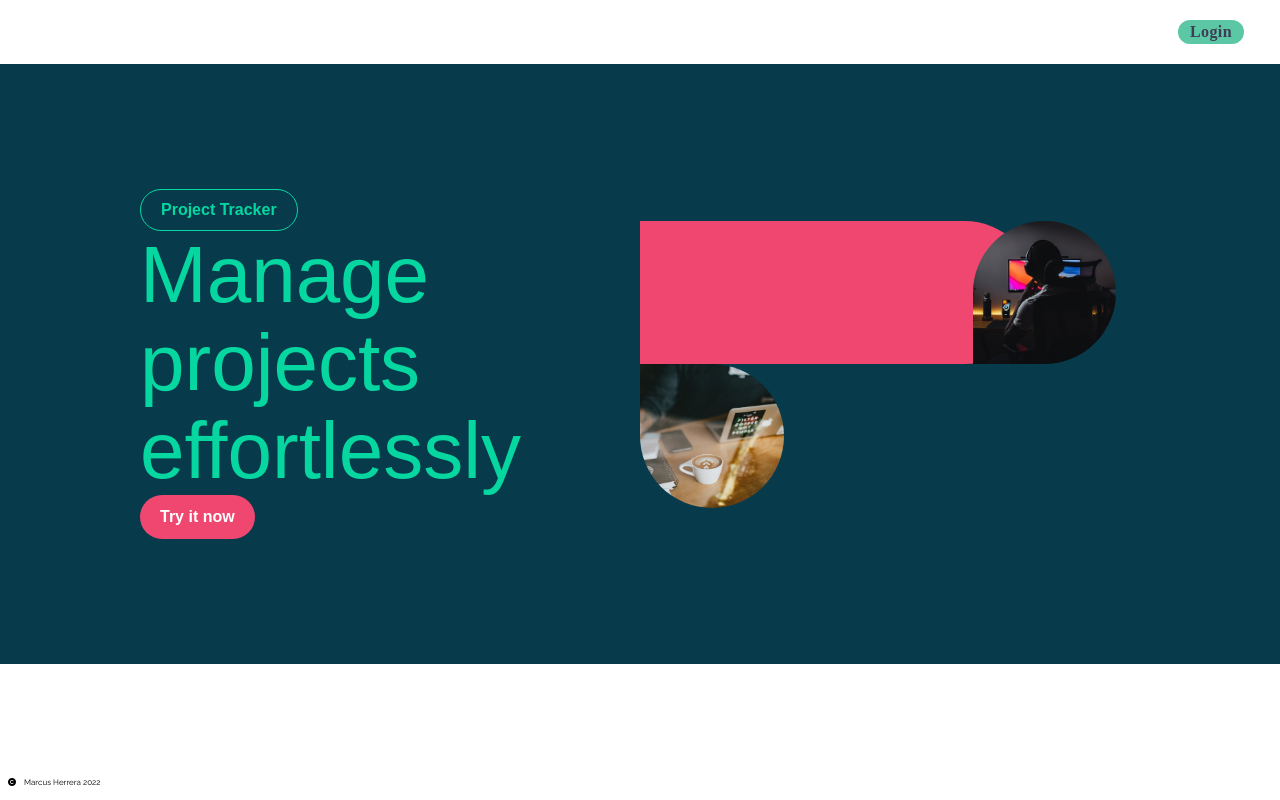
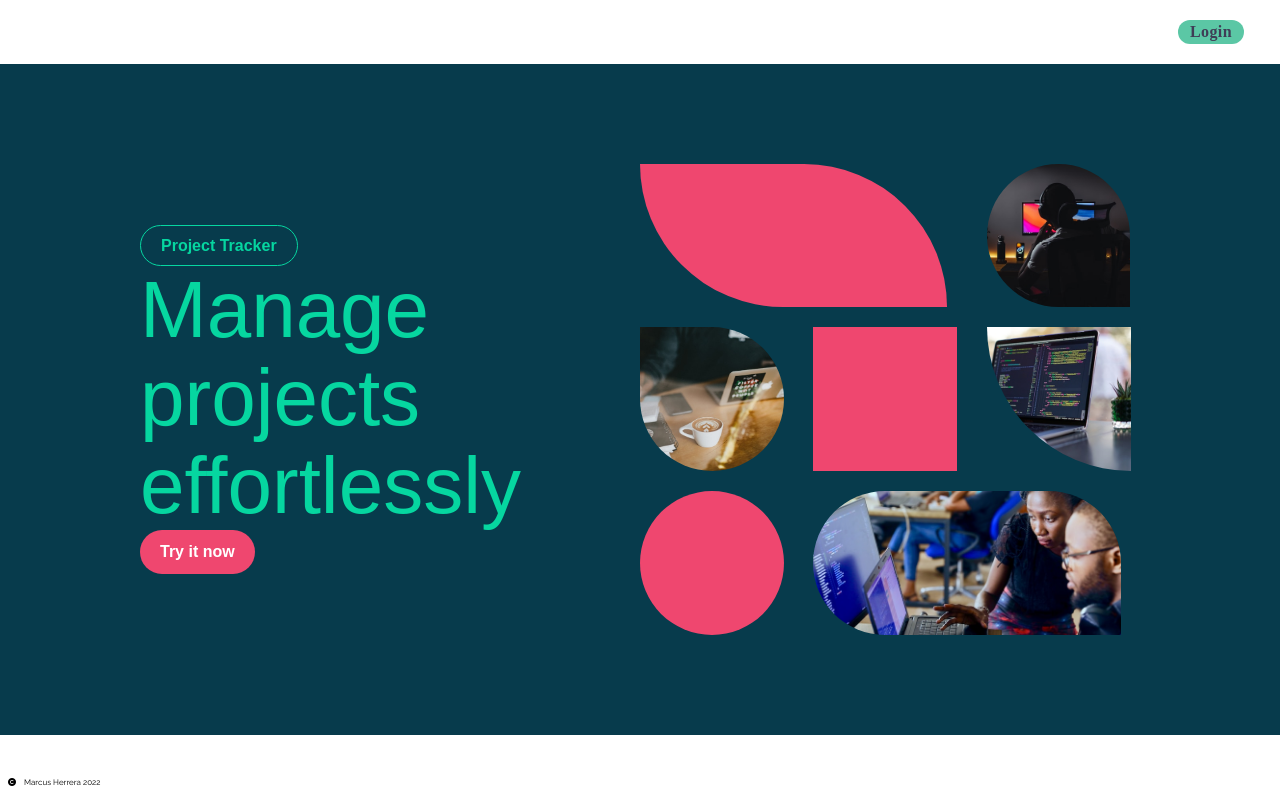
Before and after one commit to mahiv87/Project-Tracker, a React (Create React App) app in the folder client/: page / in a window 1280 px wide. Built offline with nearby package versions, Linux system fonts and the light colour scheme.

Commit message:
hero grid layout

```diff
--- a/client/src/pages/Home.js
+++ b/client/src/pages/Home.js
@@ -21,6 +21,10 @@ const Home = () => {
 						<div className={styles.blobTopLeft}></div>
 						<div className={styles.imgTopRight}></div>
 						<div className={styles.imgCenterLeft}></div>
+						<div className={styles.blobCenter}></div>
+						<div className={styles.imgCenterRight}></div>
+						<div className={styles.blobBottomLeft}></div>
+						<div className={styles.imgBottomRight}></div>
 					</div>
 				</div>
 			</section>
--- a/client/src/pages/Home.module.css
+++ b/client/src/pages/Home.module.css
@@ -144,6 +144,7 @@
 	flex-wrap: nowrap;
 	gap: 10;
 	border-radius: 9999px;
+	cursor: pointer;
 }
 
 .tryButtonText {
@@ -175,14 +176,13 @@
 	justify-content: center;
 	grid-auto-rows: min-content;
 	grid-template-rows: repeat(2, min-content);
-	padding: 0px 0px 0px 0px;
-	gap: 20;
-	border-radius: 0px 0px 0px 0px;
+	padding: 0px;
+	gap: 20px;
 }
 
 .blobTopLeft {
 	flex-shrink: 0;
-	width: 396px;
+	/* width: 396px; */
 	height: 143px;
 	display: block;
 	background-color: #ef476f;
@@ -192,7 +192,7 @@
 	justify-self: start;
 	align-self: start;
 	aspect-ratio: 2.1433566433566433 / 1;
-	border-radius: 0px 200px 200px 0px;
+	border-radius: 0px 200px 0px 200px;
 }
 
 .imgTopRight {
@@ -211,7 +211,7 @@
 	background-size: cover;
 	background-repeat: no-repeat;
 	background-position: center;
-	border-radius: 200px 200px 200px 0px;
+	border-radius: 200px 200px 0px 200px;
 }
 
 .imgCenterLeft {
@@ -232,3 +232,68 @@
 	background-position: center;
 	border-radius: 0px 200px 200px 200px;
 }
+
+.blobCenter {
+	flex-shrink: 0;
+	height: 144px;
+	display: block;
+	background-color: #ef476f;
+	overflow: hidden;
+	position: relative;
+	justify-self: start;
+	align-self: start;
+	aspect-ratio: 1 / 1;
+	border-radius: 0px 0px 0px 0px;
+}
+
+.imgCenterRight {
+	flex-shrink: 0;
+	height: 144px;
+	display: block;
+	/* -webkit-filter: grayscale(1); */
+	/* filter: grayscale(1); */
+	/* mix-blend-mode: luminosity; */
+	overflow: hidden;
+	position: relative;
+	justify-self: start;
+	align-self: start;
+	aspect-ratio: 1 / 1;
+	background-image: url('../images/james-harrison.jpg');
+	background-size: cover;
+	background-repeat: no-repeat;
+	background-position: center;
+	border-radius: 0px 0px 0px 200px;
+}
+
+.blobBottomLeft {
+	flex-shrink: 0;
+	height: 144px;
+	display: block;
+	background-color: #ef476f;
+	overflow: hidden;
+	position: relative;
+	justify-self: start;
+	align-self: start;
+	aspect-ratio: 1 / 1;
+	border-radius: 100%;
+}
+
+.imgBottomRight {
+	flex-shrink: 0;
+	height: 144px;
+	display: block;
+	/* -webkit-filter: grayscale(1); */
+	/* filter: grayscale(1); */
+	/* mix-blend-mode: luminosity; */
+	overflow: hidden;
+	position: relative;
+	grid-column: auto / span 2;
+	justify-self: start;
+	align-self: start;
+	aspect-ratio: 2.1358885017421603 / 1;
+	background-image: url('../images/desola-lanre-ologun.jpg');
+	background-size: cover;
+	background-repeat: no-repeat;
+	background-position: center;
+	border-radius: 200px 200px 0px 200px;
+}
```
